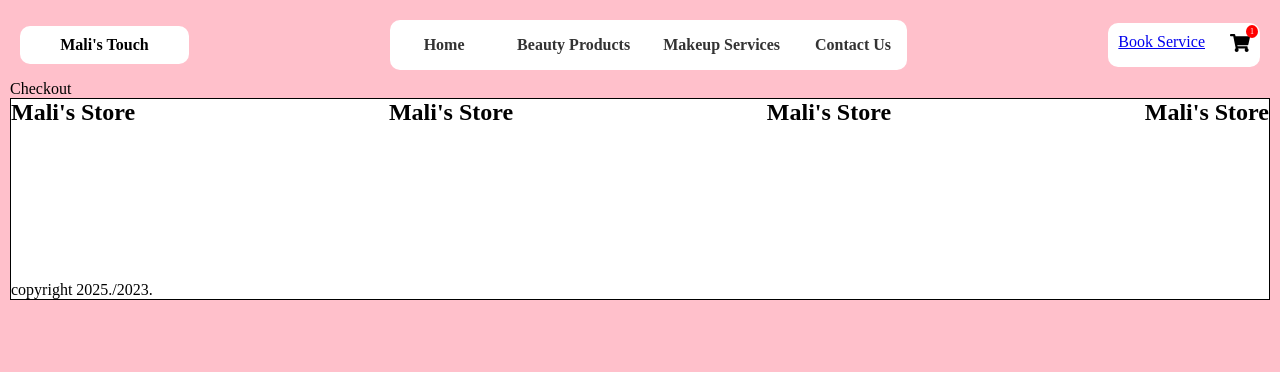
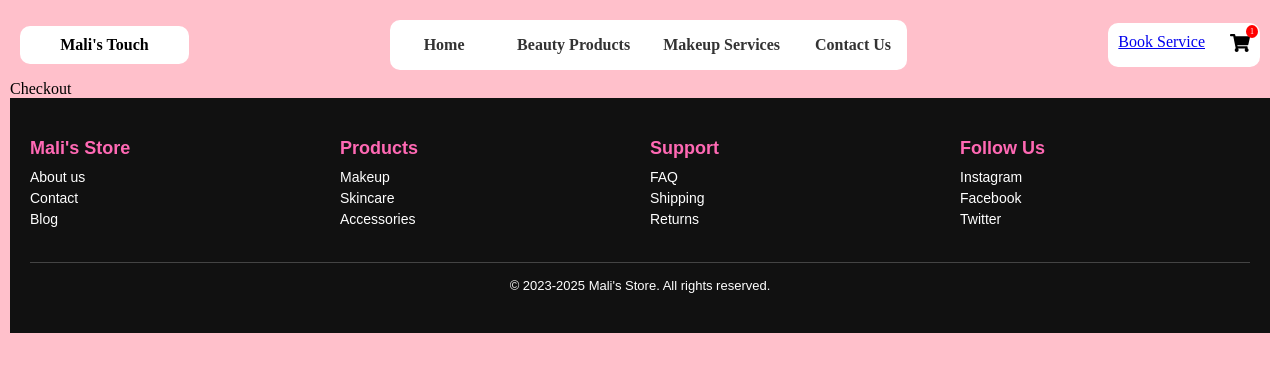
Before and after one commit to developer866/MakeUpStore, a React (Vite) app: page /Checkout in a window 1280 px wide. Shown: the top 372 px of the page. Built offline with nearby package versions, Linux system fonts and the light colour scheme.

Commit message:
Enhance Footer component with structured sections and improved styling for better user experience

```diff
--- a/src/components/Footer.jsx
+++ b/src/components/Footer.jsx
@@ -2,16 +2,36 @@ import "./footer.css";
 
 export default function Footer() {
     return (
-        <>
-            <main className="footer">
-                <div className="footer-sections">
-                    <section><h1>Mali's Store</h1></section>
-                    <section><h1>Mali's Store</h1></section>
-                    <section><h1>Mali's Store</h1></section>
-                    <section><h1>Mali's Store</h1></section>
-                </div>
-                <section>copyright 2025./2023. </section>
-            </main>
-        </>
-    )
+        <footer className="footer">
+            <div className="footer-sections">
+                <section>
+                    <h3>Mali's Store</h3>
+                    <p>About us</p>
+                    <p>Contact</p>
+                    <p>Blog</p>
+                </section>
+                <section>
+                    <h3>Products</h3>
+                    <p>Makeup</p>
+                    <p>Skincare</p>
+                    <p>Accessories</p>
+                </section>
+                <section>
+                    <h3>Support</h3>
+                    <p>FAQ</p>
+                    <p>Shipping</p>
+                    <p>Returns</p>
+                </section>
+                <section>
+                    <h3>Follow Us</h3>
+                    <p>Instagram</p>
+                    <p>Facebook</p>
+                    <p>Twitter</p>
+                </section>
+            </div>
+            <div className="footer-bottom">
+                <p>© 2023-2025 Mali's Store. All rights reserved.</p>
+            </div>
+        </footer>
+    );
 }
--- a/src/components/footer.css
+++ b/src/components/footer.css
@@ -1,4 +1,4 @@
-.footer-sections {
+/* .footer-sections {
   display: flex;
   justify-content: space-between;
   flex-wrap: wrap;
@@ -13,4 +13,42 @@
   display: flex;
   justify-content: space-between;
   flex-direction: column;
+} */
+
+.footer {
+    background-color: #111;
+    color: #fff;
+    padding: 40px 20px;
+    font-family: Arial, sans-serif;
 }
+
+.footer-sections {
+    display: flex;
+    flex-wrap: wrap; /* allows sections to move to next line on small screens */
+    gap: 20px;
+    justify-content: space-between;
+}
+
+.footer-sections section {
+    flex: 1 1 200px; /* grow, shrink, base width */
+    min-width: 150px;
+}
+
+.footer-sections h3 {
+    margin-bottom: 10px;
+    font-size: 18px;
+    color: #ff69b4;
+}
+
+.footer-sections p {
+    margin: 5px 0;
+    font-size: 14px;
+}
+
+.footer-bottom {
+    text-align: center;
+    margin-top: 30px;
+    font-size: 13px;
+    border-top: 1px solid #444;
+    padding-top: 15px;
+}
```
